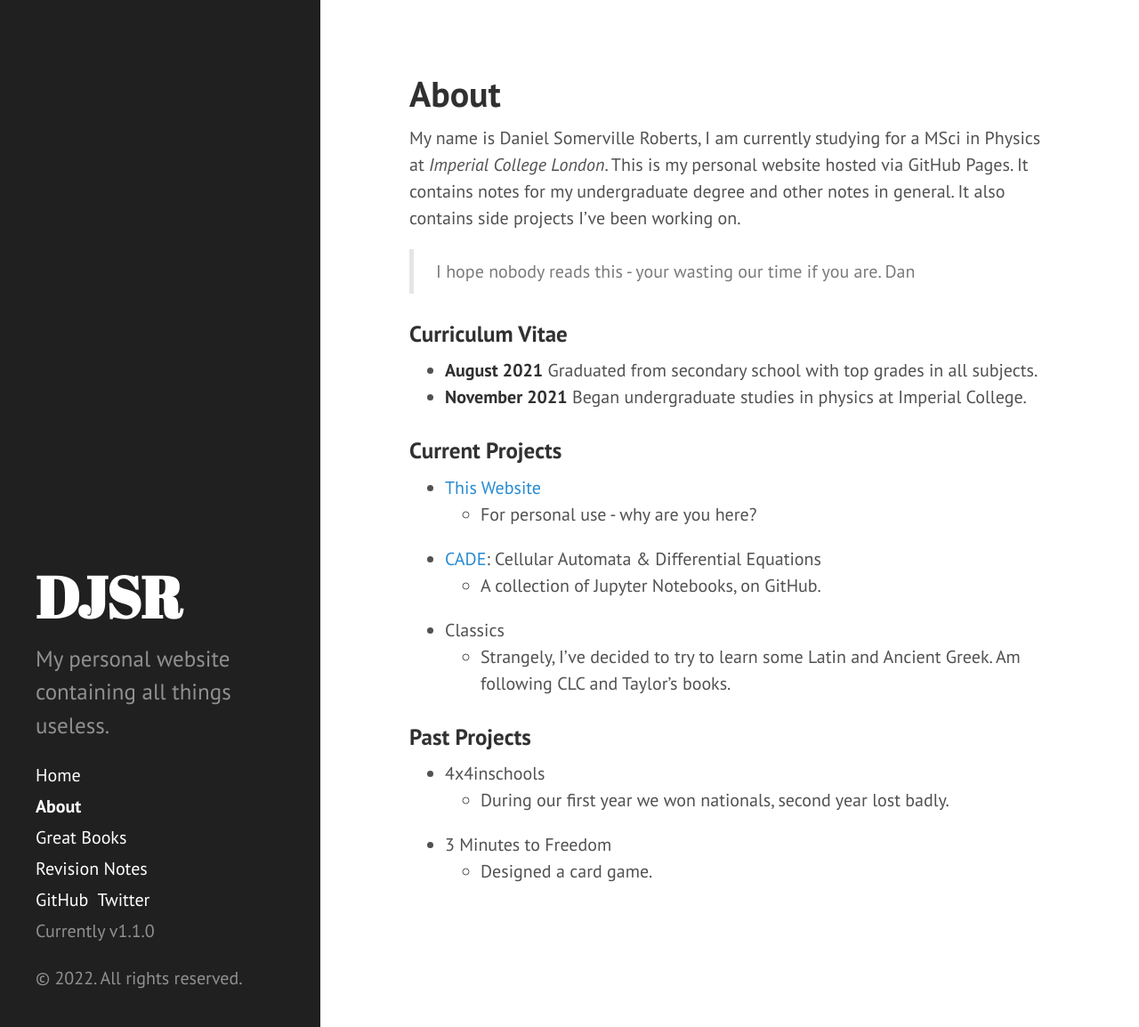
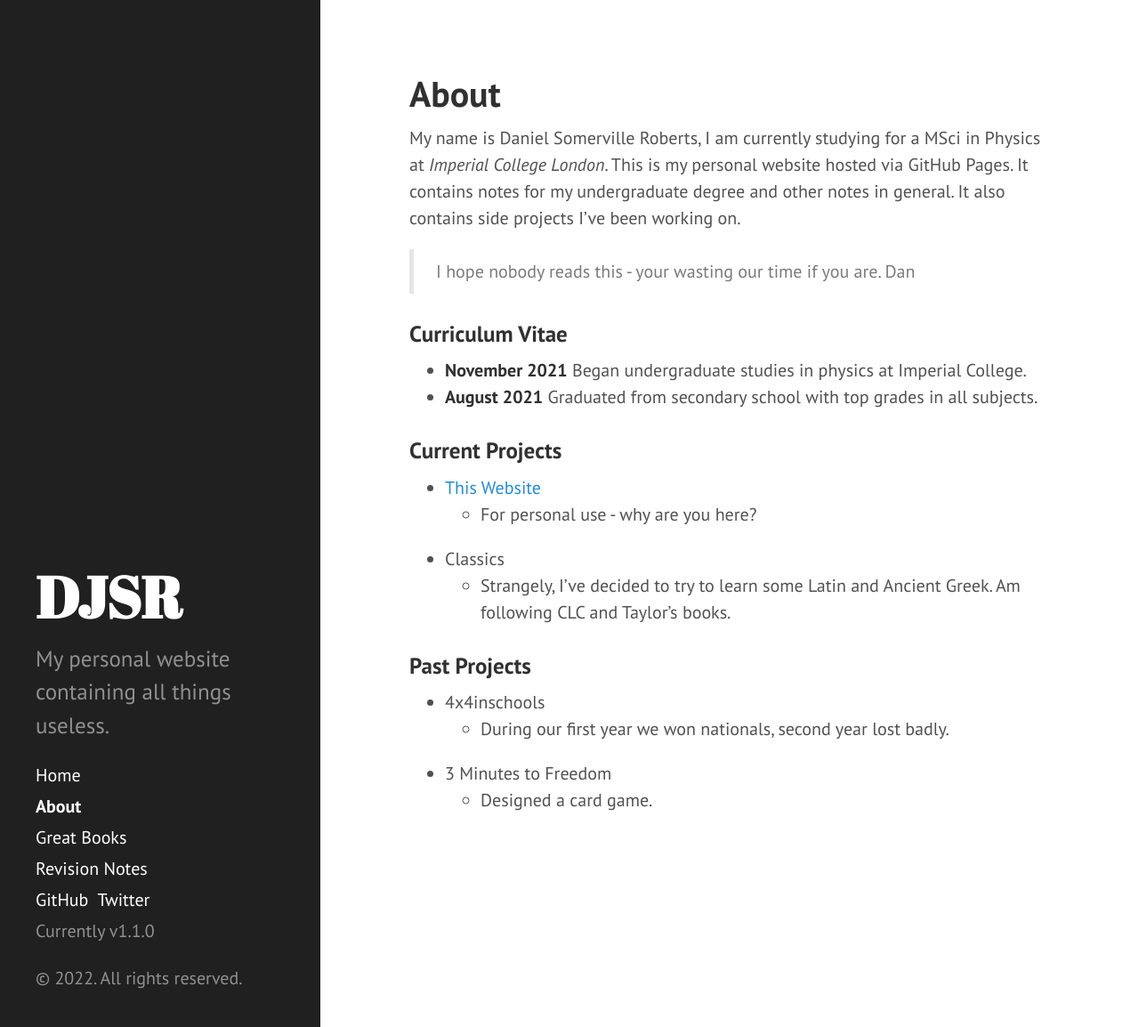
Before and after one commit to dansomrob/dansomrob.github.io, a Jekyll site: the page built from about.md, in a window 1280 px wide and 1154 px high. Shown: the whole window at 89% size. Built offline with Jekyll 4.4.1, drawn with Linux system fonts in a browser that asks for light colours.

Commit message:
Update about.md

```diff
--- a/about.md
+++ b/about.md
@@ -8,14 +8,12 @@ My name is Daniel Somerville Roberts, I am currently studying for a MSci in Phys
 >I hope nobody reads this - your wasting our time if you are. Dan
 
 ### Curriculum Vitae
+* **November 2021** Began undergraduate studies in physics at Imperial College.
 * **August 2021** Graduated from secondary school with top grades in all subjects.
-* **November 2021** Began undergraduate studies in physics at Imperial College.
 
 ### Current Projects
 * [This Website]({{ site.url }})
   * For personal use - why are you here?
-* [CADE](https://github.com/dansomrob/CADE): Cellular Automata & Differential Equations
-  * A collection of Jupyter Notebooks, on GitHub.
 * Classics
   * Strangely, I've decided to try to learn some Latin and Ancient Greek. Am following CLC and Taylor's books.
 
```
